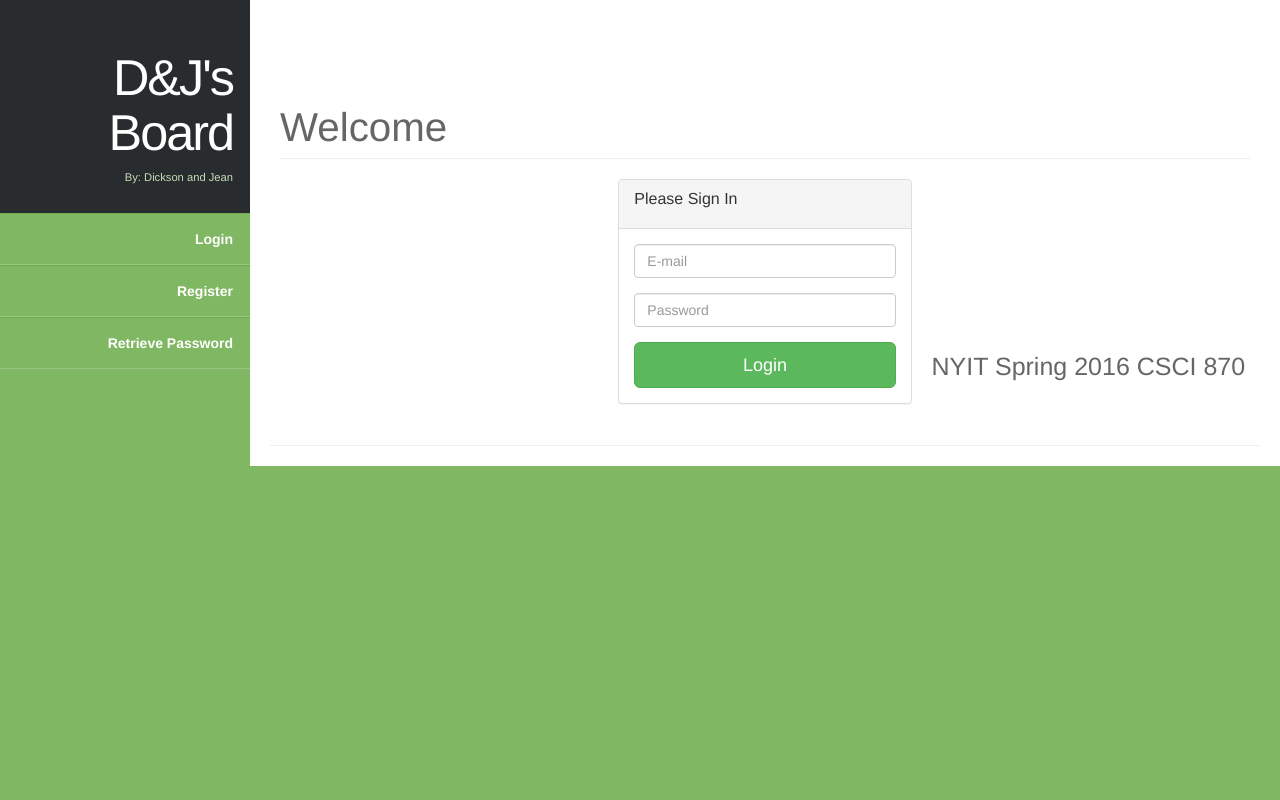
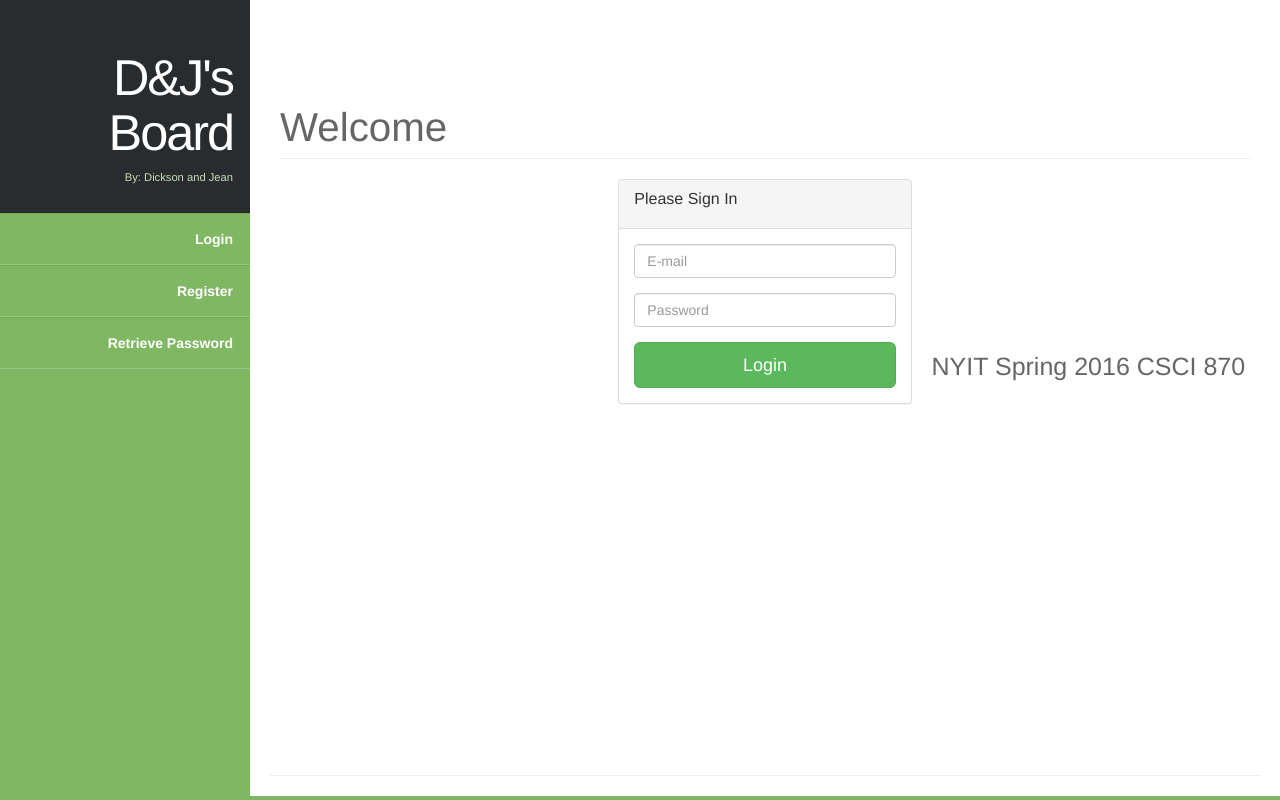
Before and after one commit to jramos31/nyit870, a PHP site: page /login.php in a window 1280 px wide. Run offline with PHP 8.4, Linux system fonts and the light colour scheme; some libraries are stand-ins or nearby versions.

Commit message:
Changes to Login page

```diff
--- a/Part1/index.php
+++ b/Part1/index.php
@@ -4,7 +4,7 @@ require("config.inc.php");
 include("header.php"); ?>
 
 		<section id="content">
-   			<article>
+   			<article id="login">
 				<?php //**** Handles the email and password entry ****
 					if ($_SERVER['REQUEST_METHOD'] == 'POST') {
 
--- a/Part1/login.php
+++ b/Part1/login.php
@@ -4,7 +4,7 @@ require("config.inc.php");
 include("header.php"); ?>
 
 		<section id="content">
-   			<article>
+   			<article id="login">
 				<?php //**** Handles the email and password entry ****
 					if ($_SERVER['REQUEST_METHOD'] == 'POST') {
 
--- a/Part1/style.css
+++ b/Part1/style.css
@@ -192,6 +192,10 @@ nav#mainnav li a {
     margin-top: 60px;
 }
 
+article#login {
+    padding: 10px 10px 360px;
+}
+
 article {
     padding: 10px 10px 30px;
     font-size: 1.2em;
```
